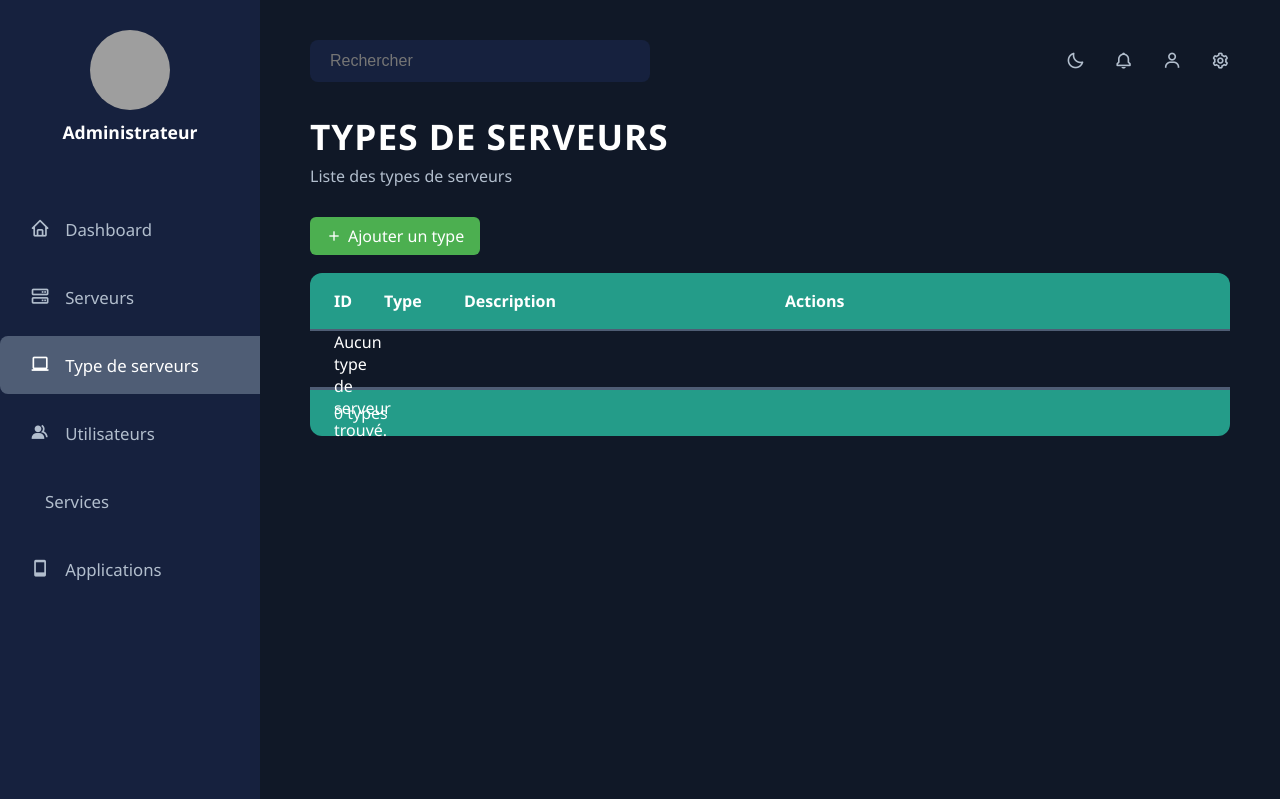
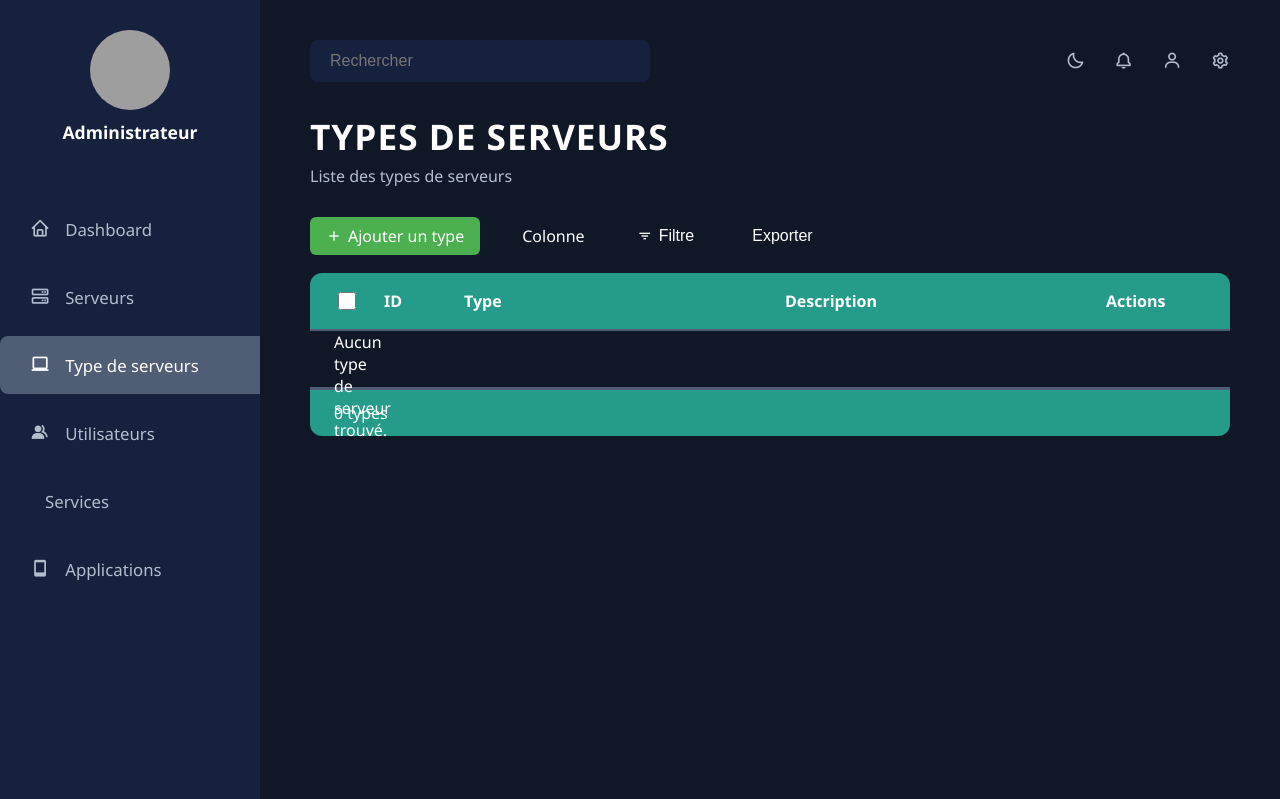
Before and after one commit to Cam-12/SAE23, a Django app: template Administration/administration/serveur/templates/serveur/type_serveurs.html in a window 1280 px wide. Shown: the top 799 px of the page. Run offline with Django 3.2, Linux system fonts and the light colour scheme; the template is opened without the code that fills it, so the values that code supplies are empty; some libraries are stand-ins or nearby versions; grey boxes are pictures that could not be loaded.

Commit message:
Changes by e2401877

```diff
--- a/Administration/administration/serveur/templates/serveur/type_serveurs.html
+++ b/Administration/administration/serveur/templates/serveur/type_serveurs.html
@@ -33,9 +33,13 @@
     </section>
     <section class="users-actions">
         <a href="{% url 'add_type_serveur' %}" class="table-action-add"><i class='bx bx-plus'></i> Ajouter un type</a>
+        <a href="#" class="table-action"><i class='bx bx-table-columns'></i> Colonne</a>
+        <button class="table-action"><i class='bx bx-filter'></i> Filtre</button>
+        <button class="table-action"><i class='bx bx-archive-arrow-down'></i> Exporter</button>
     </section>
     <section class="users-table-section">
         <div class="users-table-header">
+            <input type="checkbox">
             <span>ID</span>
             <span>Type</span>
             <span>Description</span>
@@ -43,6 +47,7 @@
         </div>
         {% for type in types %}
         <div class="users-table-row">
+            <input type="checkbox">
             <span>{{ type.id }}</span>
             <span>{{ type.type }}</span>
             <span>{{ type.description }}</span>
```
